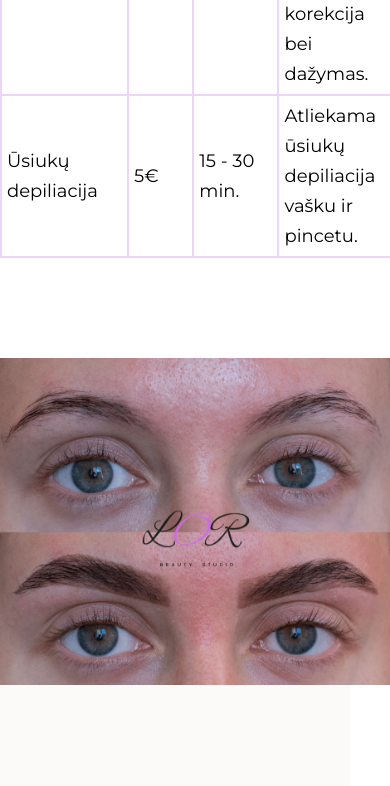
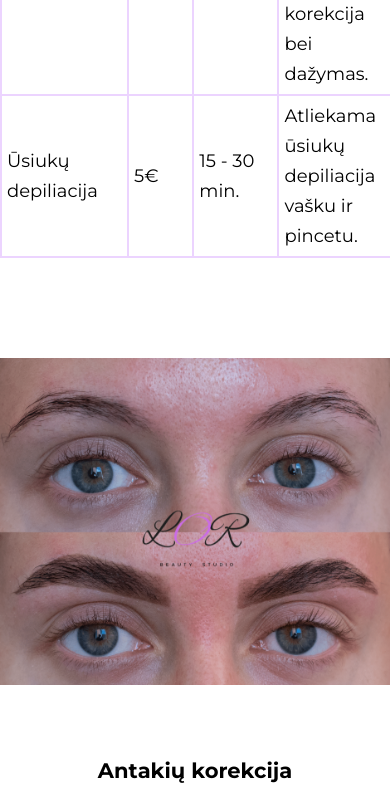
Before and after one commit to ArminasStrolys/react-projects, a React (Create React App) app in the folder eyebrow-portfolio-site/: page /services in a window 390 px wide. Shown: the part 1156-1942 px from the top of the page. Built offline with nearby package versions, Linux system fonts and the light colour scheme.

Commit message:
Home page service images responsive fix (500px)

```diff
--- a/eyebrow-portfolio-site/src/style/_services.scss
+++ b/eyebrow-portfolio-site/src/style/_services.scss
@@ -125,6 +125,21 @@
       float: none;
       box-sizing: border-box;
     }
+    .second-img,
+    .second-img-float {
+      position: relative;
+      width: 100%;
+      height: 300px;
+      left: 0;
+      margin-right: 0;
+      top: -300px;
+      margin-bottom: -250px;
+    }
+    .second-img-float {
+      left: 0;
+      width: 100%;
+      height: 300px;
+    }
   }
   .eyebrow-types:nth-of-type(2) {
     img {
```
Also changed, not shown: 24 other files (tests, documents, lock files or other folders).
